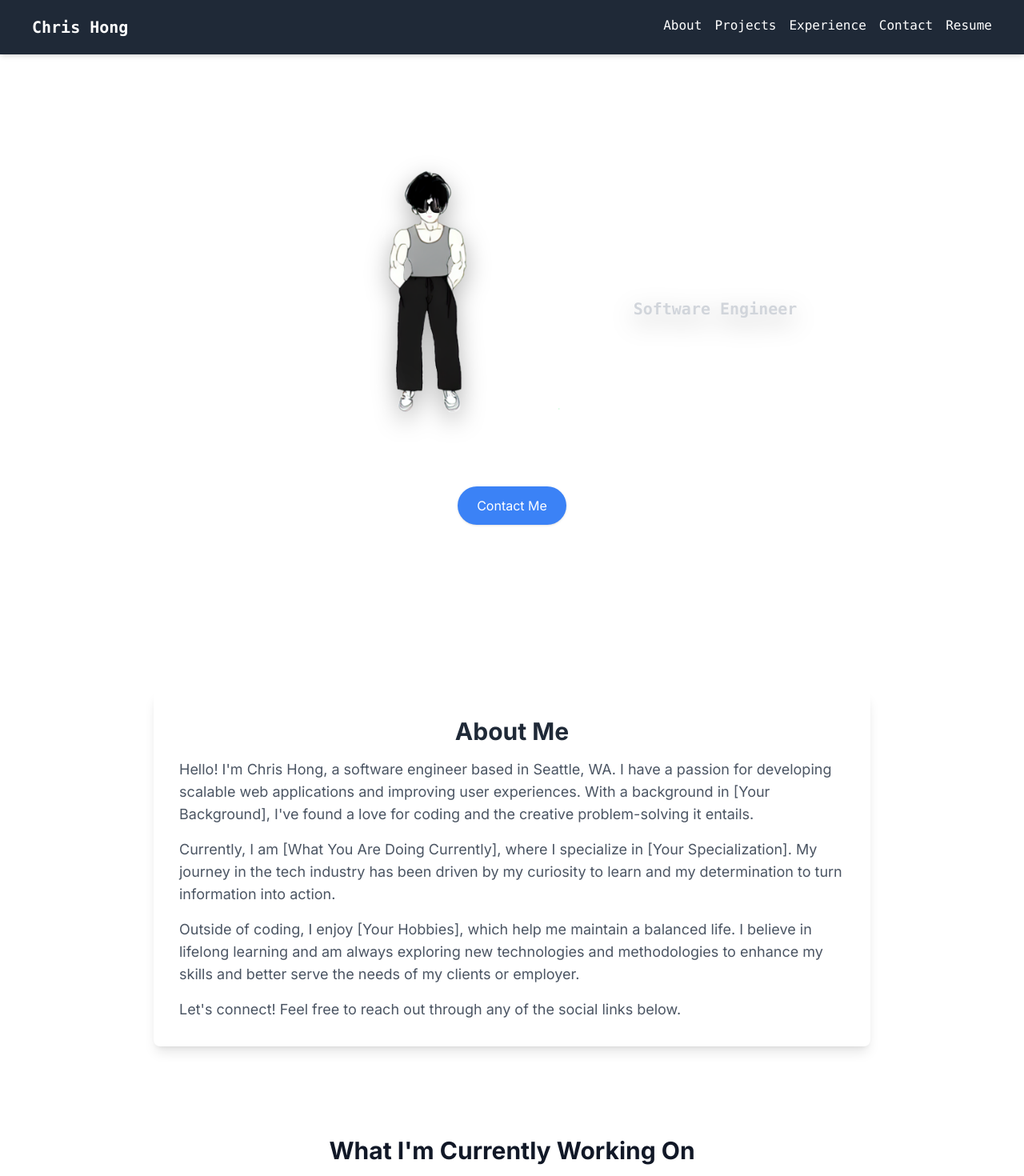
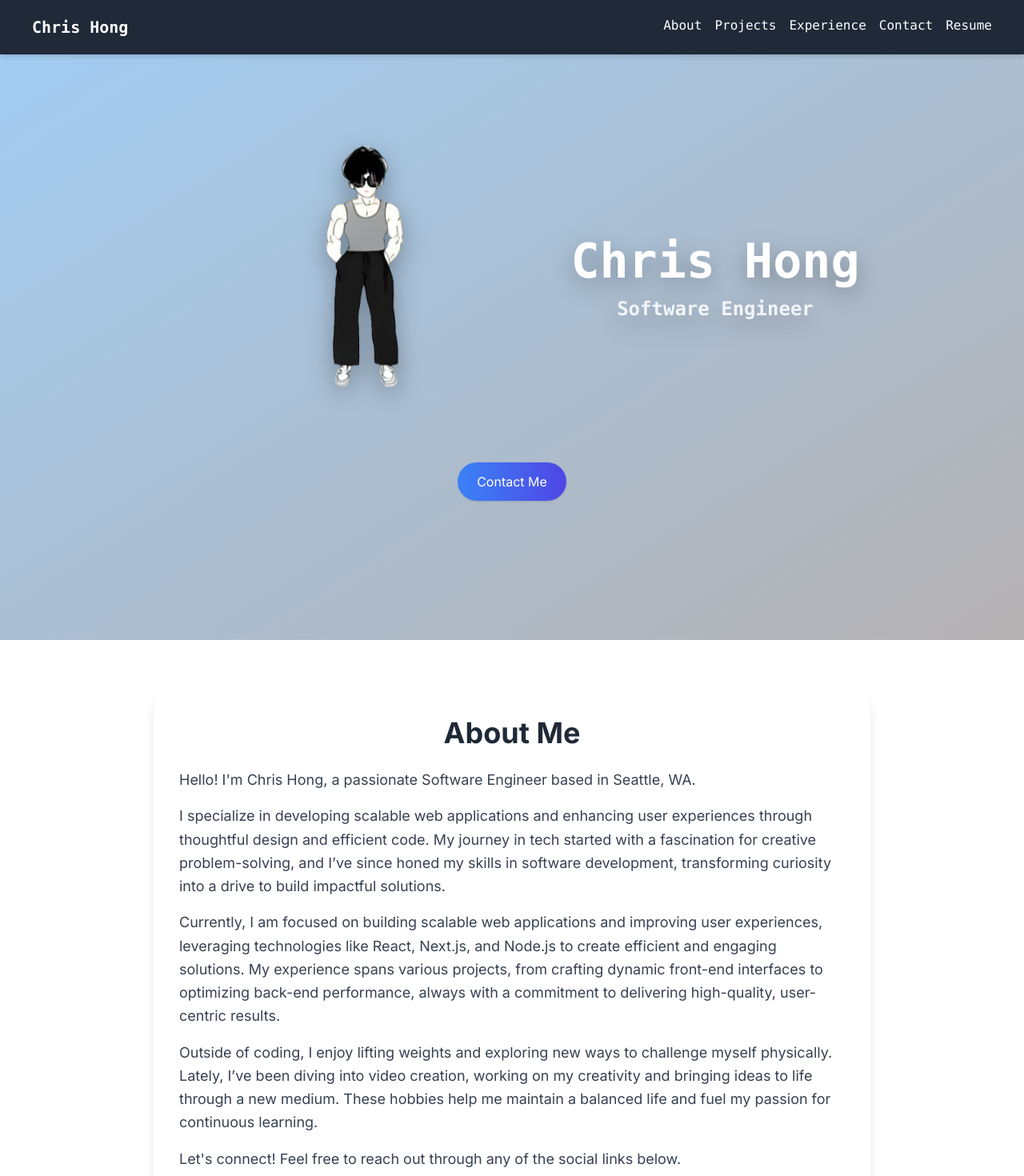
Before and after one commit to c1008h/next-portfolio, a Next.js app: page / in a window 1280 px wide. Shown: the top 1470 px of the page at 80% size. Built offline with nearby package versions, Linux system fonts and the light colour scheme.

Commit message:
about me section

```diff
--- a/app/About.tsx
+++ b/app/About.tsx
@@ -2,18 +2,21 @@ import React from 'react';
 
 export default function About() {
   return (
-    <div className="max-w-4xl mx-auto my-16 p-8 bg-white shadow-lg rounded-lg" id='about'>
-      <h2 className="text-3xl font-bold text-center text-gray-800">About Me</h2>
-      <p className="mt-4 text-lg text-gray-600">
-        Hello! I&apos;m Chris Hong, a software engineer based in Seattle, WA. I have a passion for developing scalable web applications and improving user experiences. With a background in [Your Background], I&apos;ve found a love for coding and the creative problem-solving it entails.
+    <div className="max-w-4xl mx-auto my-16 p-8 bg-white shadow-lg rounded-lg" id="about">
+      <h2 className="text-4xl font-bold text-center text-gray-800 mb-6">About Me</h2>
+      <p className="mt-4 text-lg text-gray-700 leading-relaxed">
+        Hello! I&apos;m Chris Hong, a passionate Software Engineer based in Seattle, WA.
       </p>
-      <p className="mt-4 text-lg text-gray-600">
-        Currently, I am [What You Are Doing Currently], where I specialize in [Your Specialization]. My journey in the tech industry has been driven by my curiosity to learn and my determination to turn information into action.
+      <p className="mt-4 text-lg text-gray-700 leading-relaxed">
+        I specialize in developing scalable web applications and enhancing user experiences through thoughtful design and efficient code. My journey in tech started with a fascination for creative problem-solving, and I’ve since honed my skills in software development, transforming curiosity into a drive to build impactful solutions.
       </p>
-      <p className="mt-4 text-lg text-gray-600">
-        Outside of coding, I enjoy [Your Hobbies], which help me maintain a balanced life. I believe in lifelong learning and am always exploring new technologies and methodologies to enhance my skills and better serve the needs of my clients or employer.
+      <p className="mt-4 text-lg text-gray-700 leading-relaxed">
+        Currently, I am focused on building scalable web applications and improving user experiences, leveraging technologies like React, Next.js, and Node.js to create efficient and engaging solutions. My experience spans various projects, from crafting dynamic front-end interfaces to optimizing back-end performance, always with a commitment to delivering high-quality, user-centric results.
       </p>
-      <p className="mt-4 text-lg text-gray-600">
+      <p className="mt-4 text-lg text-gray-700 leading-relaxed">
+        Outside of coding, I enjoy lifting weights and exploring new ways to challenge myself physically. Lately, I’ve been diving into video creation, working on my creativity and bringing ideas to life through a new medium. These hobbies help me maintain a balanced life and fuel my passion for continuous learning.
+      </p>
+      <p className="mt-4 text-lg text-gray-700 leading-relaxed">
         Let&apos;s connect! Feel free to reach out through any of the social links below.
       </p>
     </div>
--- a/app/Landing.tsx
+++ b/app/Landing.tsx
@@ -19,12 +19,13 @@ const Landing = forwardRef<HTMLDivElement, LandingProps>((props, ref) => {
   return (
     <div
       ref={ref}
-      className="flex flex-col items-center justify-center w-screen h-screen bg-cover bg-center text-center"
+      className="flex flex-col items-center justify-center w-screen h-screen bg-gradient-to-br from-[#A1CDF4] to-[#B5B1B2] text-center"
+
+      // className="flex flex-col items-center justify-center w-screen h-screen bg-cover bg-center text-center"
       id='landing'
     >
-      <h1 className="text-6xl font-bold text-white">Chris Hong</h1>
-      <div className='flex flex-row items-center gap-2'>
-        <div className="hover:animate-bounce transition-transform duration-500 ease-in-out">
+      <div className='flex flex-row justify-center items-center gap-2'>
+        <div className="animate-float transition-transform duration-700 ease-in-out">
           <Image
             alt='avatar'
             src={avatarIcon}
@@ -35,12 +36,19 @@ const Landing = forwardRef<HTMLDivElement, LandingProps>((props, ref) => {
 
           />
         </div>
-        <p style={{ filter: 'drop-shadow(0 10px 15px rgba(0, 0, 0, 0.3))' }} className="mt-4 text-xl font-extrabold leading-7 text-gray-300 font-mono">Software Engineer</p>
+        <div
+          className="transition-all duration-700 ease-in-out transform hover:scale-105 animate-fade-in"
+          style={{ filter: 'drop-shadow(0 10px 15px rgba(0, 0, 0, 0.3))' }}
+        >
+          <h1 className="text-6xl font-extrabold font-mono text-white">Chris Hong</h1>
+          <p  className="mt-4 text-2xl font-extrabold leading-7 text-slate-100 font-mono">Software Engineer</p>
+        </div>
+
       </div>
       <div className="mt-6">
         <ButtonTemplate
           title={"Contact Me"}
-          btnStyle={"mt-8 px-6 py-3 bg-blue-500 text-white rounded-full shadow hover:bg-blue-700 transition duration-300"}
+          btnStyle="mt-8 px-6 py-3 bg-gradient-to-r from-blue-500 to-indigo-600 text-white rounded-full shadow hover:bg-blue-700 hover:scale-105 transition-transform duration-300"
           action={() => handleScrollToSection('contact')}
         />
       </div>
--- a/tailwind.config.ts
+++ b/tailwind.config.ts
@@ -13,6 +13,25 @@ const config: Config = {
         "gradient-conic":
           "conic-gradient(from 180deg at 50% 50%, var(--tw-gradient-stops))",
       },
+      animation: {
+        'fade-in': 'fadeIn 1.5s ease-out forwards',
+        'slide-up': 'slideUp 1.5s ease-out forwards',
+        float: 'float 3s ease-in-out infinite', // Custom animation name and settings
+      },
+      keyframes: {
+        fadeIn: {
+          '0%': { opacity: '0'},
+          '100%': { opacity: '1' },
+        },
+        slideUp: {
+          '0%': { transform: 'translateY(20px)', opacity: '0' },
+          '100%': { transform: 'translateY(0)', opacity: '1' },
+        },
+        float: {
+          '0%, 100%': { transform: 'translateY(0px)' },
+          '50%': { transform: 'translateY(-10px)' }, // Adjust the Y value for the desired effect
+        },
+      },
     },
   },
   plugins: [],
```
